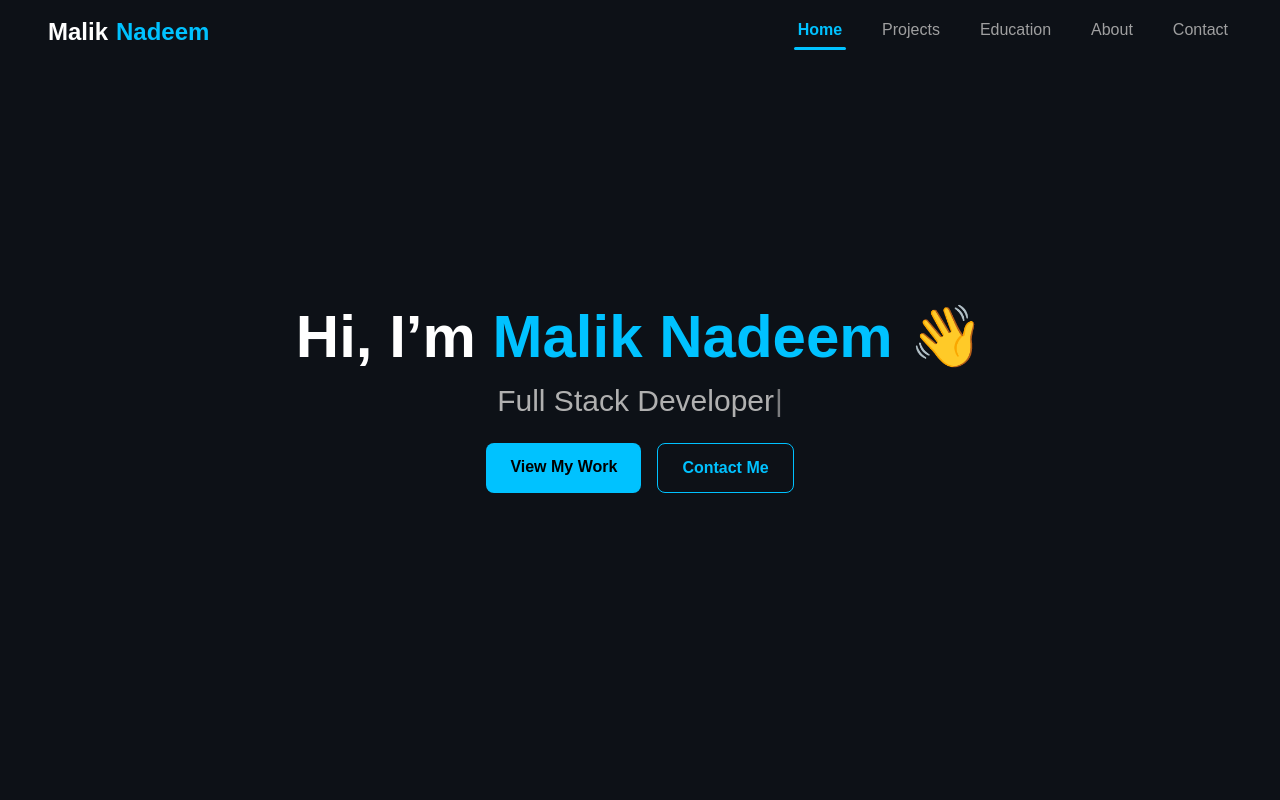
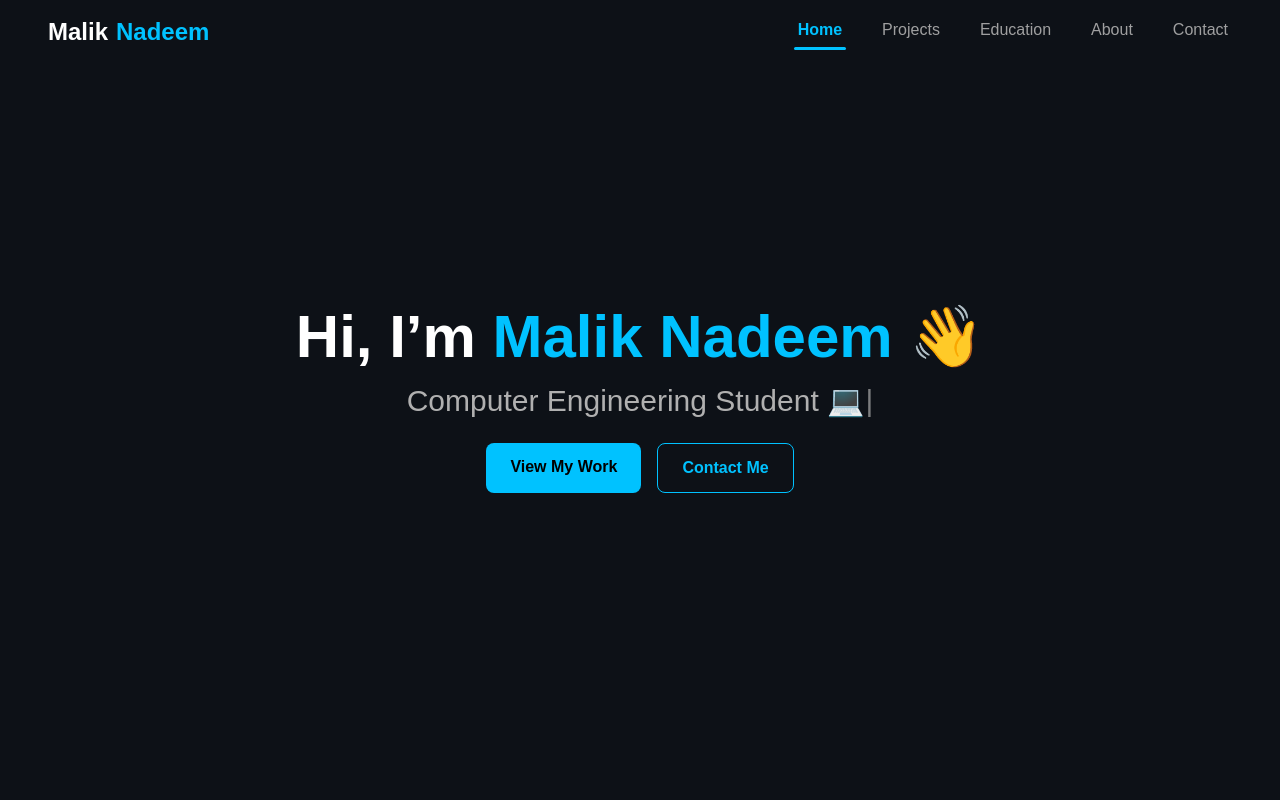
Before and after one commit to Malik-AK47/portfolio, a React (Vite) app: page / in a window 1280 px wide. Shown: the top 800 px of the page. Built offline with nearby package versions, Linux system fonts and the light colour scheme.

Commit message:
Update typewriter strings in Hero component

```diff
--- a/src/components/Hero.jsx
+++ b/src/components/Hero.jsx
@@ -25,9 +25,9 @@ function Hero() {
         <Typewriter
           options={{
             strings: [
+              "Computer Engineering Student 💻",
+              "MERN Stack Developer 🌐",
               "Full Stack Developer 💻",
-              "React Enthusiast ⚛️",
-              "MERN Stack Developer 🌐",
             ],
             autoStart: true,
             loop: true,
```
